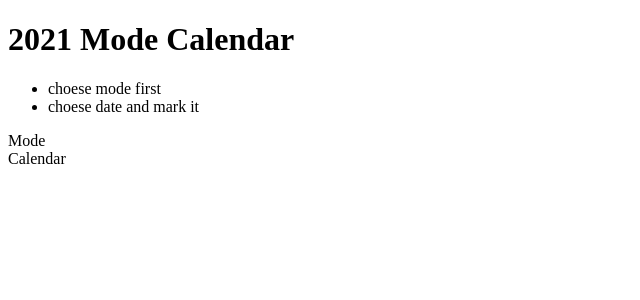
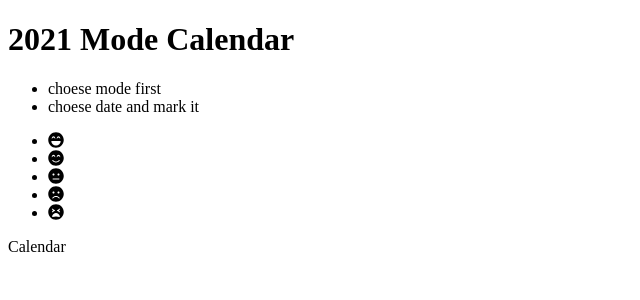
Before and after one commit to wenyo/100DaysChallenge, a React (Create React App) app in the folder 002day/: page / in a window 1280 px wide. Shown: the top 300 px of the page, without its empty margins (0-640 px from the left). Built offline with nearby package versions, Linux system fonts and the light colour scheme; the HTML template or start-up script is replaced by a standard one.

Commit message:
:construction: choose mode

```diff
--- a/002day/src/App.js
+++ b/002day/src/App.js
@@ -1,14 +1,24 @@
-import React, {useContext} from 'react';
-import Context,{ Provider } from './context/Context';
+import React, { useContext, useState } from 'react';
+import Context, { Provider } from './context/Context';
 import Intro from './component/Intro';
 import Mode from './component/Mode';
 import Calendar from './component/Calendar';
 
 function App() {
-    const context = useContext(Context)
-    console.log(context)
+    // context
+    const context = useContext(Context);
+
+    // state
+    const [iModeIdx, setiModeIdx] = useState(-1);
+
+    const vNewContext = {
+        ...context,
+        iModeIdx,
+        setiModeIdx,
+    };
+
     return (
-        <Provider value={context}>
+        <Provider value={vNewContext}>
             <div className="App">
                 <Intro />
                 <Mode />
--- a/002day/src/component/Mode/index.js
+++ b/002day/src/component/Mode/index.js
@@ -1,11 +1,29 @@
 import React from 'react';
+import { FontAwesomeIcon } from '@fortawesome/react-fontawesome';
+import { ICON_INFO } from '../../utils/Info';
+import context from '../../context/Context';
 
 class Mode extends React.Component {
     constructor() {
         super();
     }
+
+    static contextType = context;
+
     render() {
-        return <div>Mode</div>;
+        return (
+            <ul id="Mode">
+                {ICON_INFO.map((icon, idx) => {
+                    const { className, component } = icon;
+                    const { setiModeIdx } = this.context;
+                    return (
+                        <li className={className} key={className} onClick={() => setiModeIdx(idx)}>
+                            <FontAwesomeIcon icon={component} />
+                        </li>
+                    );
+                })}
+            </ul>
+        );
     }
 }
 
--- /dev/null
+++ b/002day/src/utils/Info.js
@@ -0,0 +1,24 @@
+import { faLaughBeam, faSmileBeam, faMeh, faFrown, faTired } from '@fortawesome/free-solid-svg-icons';
+
+export const ICON_INFO = [
+    {
+        className: 'color-1',
+        component: faLaughBeam,
+    },
+    {
+        className: 'color-2',
+        component: faSmileBeam,
+    },
+    {
+        className: 'color-3',
+        component: faMeh,
+    },
+    {
+        className: 'color-4',
+        component: faFrown,
+    },
+    {
+        className: 'color-5',
+        component: faTired,
+    },
+];
```
